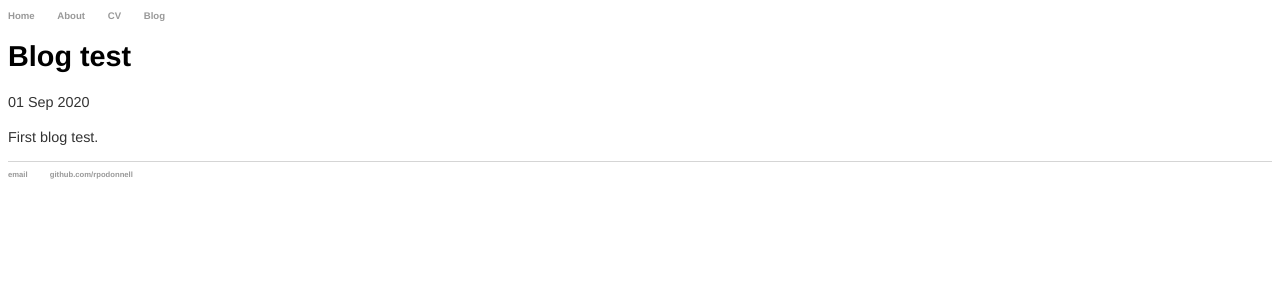
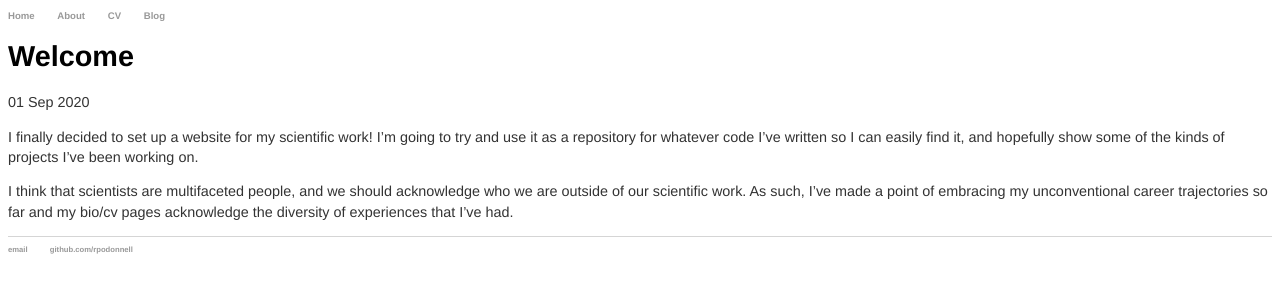
Before and after one commit to rpodonnell/rpodonnell.github.io, a Jekyll site: the page built from _posts/2020-09-01-ryan-odonnell-site-launched.md, in a window 1280 px wide. Shown: the top 300 px of the page. Built offline with Jekyll 4.4.1, drawn with Linux system fonts in a browser that asks for light colours.

Commit message:
Update 2020-09-01-ryan-odonnell-site-launched.md

```diff
--- a/_posts/2020-09-01-ryan-odonnell-site-launched.md
+++ b/_posts/2020-09-01-ryan-odonnell-site-launched.md
@@ -1,7 +1,9 @@
 ---
 layout: post
-title: "Blog test"
+title: "Welcome"
 date: 2020-09-01
 ---
 
-First blog test.
+I finally decided to set up a website for my scientific work! I'm going to try and use it as a repository for whatever code I've written so I can easily find it, and hopefully show some of the kinds of projects I've been working on.
+
+I think that scientists are multifaceted people, and we should acknowledge who we are outside of our scientific work. As such, I've made a point of embracing my unconventional career trajectories so far and my bio/cv pages acknowledge the diversity of experiences that I've had.
```
